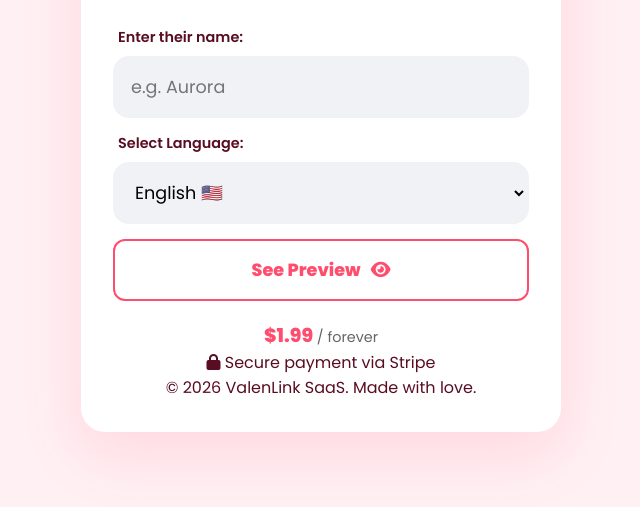
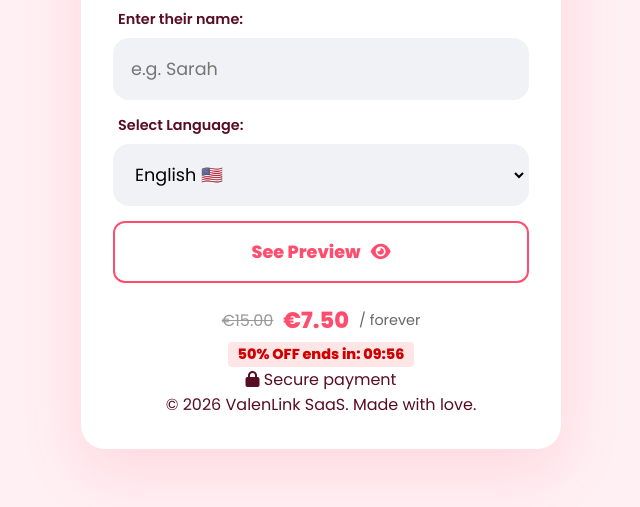
Before and after one commit to Tronkss27/valentine-saas, a plain HTML site: page index.html in a window 1280 px wide. Shown: the part 281-788 px from the top of the page, without its empty margins (319-959 px from the left). Drawn offline with Linux system fonts and the light colour scheme.

Commit message:
Update pricing with discount timer and dynamic placeholders
Co-authored-by: Cursor <cursoragent@cursor.com>

```diff
--- a/index.html
+++ b/index.html
@@ -43,8 +43,13 @@
                 </button>
 
                 <div class="pricing-mini">
-                    <p class="price-tag">$1.99 <span class="period">/ forever</span></p>
-                    <p class="disclaimer"><i class="fa-solid fa-lock"></i> Secure payment via Stripe</p>
+                    <p class="price-tag">
+                        <span class="original-price" id="originalPriceDisplay">€15.00</span>
+                        <span class="current-price" id="priceDisplay">€7.50</span>
+                        <span class="period" id="periodDisplay">/ forever</span>
+                    </p>
+                    <p class="offer-timer"><span id="offerLabel">50% OFF ends in:</span> <span id="countdown">10:00</span></p>
+                    <p class="disclaimer" id="securePaymentText"><i class="fa-solid fa-lock"></i> Secure payment</p>
                 </div>
             </div>
         </main>
@@ -84,9 +89,11 @@
 
             <div class="pricing-card mt-20">
                 <div class="price-header">
-                    <span class="amount" id="priceDisplay">$1.99</span>
-                    <span class="period" id="periodDisplay">/ forever</span>
+                    <span class="original-price-modal" id="modalOriginalPrice">€15.00</span>
+                    <span class="amount" id="modalPriceDisplay">€7.50</span>
+                    <span class="period" id="modalPeriodDisplay">/ forever</span>
                 </div>
+                <p class="offer-timer-modal"><span id="modalOfferLabel">50% OFF ends in:</span> <span id="modalCountdown">10:00</span></p>
                 <ul class="features" id="featuresList">
                     <li><i class="fa-solid fa-check"></i> Custom Name</li>
                     <li><i class="fa-solid fa-check"></i> "Unclickable No" Logic</li>
--- a/landing.js
+++ b/landing.js
@@ -60,8 +60,30 @@ document.addEventListener('DOMContentLoaded', () => {
         const priceDisplay = document.getElementById('priceDisplay');
         if(priceDisplay) priceDisplay.textContent = t.price;
 
+        const originalPriceDisplay = document.getElementById('originalPriceDisplay');
+        if(originalPriceDisplay) originalPriceDisplay.textContent = t.originalPrice;
+
         const periodDisplay = document.getElementById('periodDisplay');
         if(periodDisplay) periodDisplay.textContent = t.period;
+
+        const offerLabel = document.getElementById('offerLabel');
+        if(offerLabel) offerLabel.textContent = t.offerTimer;
+
+        const securePaymentText = document.getElementById('securePaymentText');
+        if(securePaymentText) securePaymentText.innerHTML = `<i class="fa-solid fa-lock"></i> ${t.securePayment}`;
+
+        // Modal Pricing
+        const modalPriceDisplay = document.getElementById('modalPriceDisplay');
+        if(modalPriceDisplay) modalPriceDisplay.textContent = t.price;
+
+        const modalOriginalPrice = document.getElementById('modalOriginalPrice');
+        if(modalOriginalPrice) modalOriginalPrice.textContent = t.originalPrice;
+
+        const modalPeriodDisplay = document.getElementById('modalPeriodDisplay');
+        if(modalPeriodDisplay) modalPeriodDisplay.textContent = t.period;
+
+        const modalOfferLabel = document.getElementById('modalOfferLabel');
+        if(modalOfferLabel) modalOfferLabel.textContent = t.offerTimer;
 
         // Features
         const featuresList = document.getElementById('featuresList');
@@ -381,4 +403,29 @@ document.addEventListener('DOMContentLoaded', () => {
         resultModal.classList.add('hidden');
         closePreview();
     });
+
+    // --- COUNTDOWN TIMER ---
+    function startTimer(duration, display1, display2) {
+        let timer = duration, minutes, seconds;
+        setInterval(function () {
+            minutes = parseInt(timer / 60, 10);
+            seconds = parseInt(timer % 60, 10);
+
+            minutes = minutes < 10 ? "0" + minutes : minutes;
+            seconds = seconds < 10 ? "0" + seconds : seconds;
+
+            const text = minutes + ":" + seconds;
+            if(display1) display1.textContent = text;
+            if(display2) display2.textContent = text;
+
+            if (--timer < 0) {
+                timer = duration; // Reset or stop? Let's restart for now or keep at 00:00
+                // timer = 0;
+            }
+        }, 1000);
+    }
+
+    const countdownDisplay = document.getElementById('countdown');
+    const modalCountdownDisplay = document.getElementById('modalCountdown');
+    startTimer(600, countdownDisplay, modalCountdownDisplay); // 10 minutes
 });
--- a/style.css
+++ b/style.css
@@ -134,9 +134,32 @@ input:focus, select:focus {
 }
 
 .price-tag {
-    font-size: 1.2rem;
+    font-size: 1.4rem;
     font-weight: 800;
     color: var(--primary);
+    display: flex;
+    align-items: center;
+    justify-content: center;
+    gap: 10px;
+    flex-wrap: wrap;
+}
+
+.original-price, .original-price-modal {
+    text-decoration: line-through;
+    color: #999;
+    font-size: 1rem;
+    font-weight: 400;
+}
+
+.offer-timer, .offer-timer-modal {
+    color: #d00000;
+    font-weight: 700;
+    font-size: 0.9rem;
+    margin-top: 5px;
+    background: #ffe6e6;
+    display: inline-block;
+    padding: 2px 10px;
+    border-radius: 4px;
 }
 
 .price-tag .period {
--- a/translations.js
+++ b/translations.js
@@ -3,11 +3,13 @@ const translations = {
         landingTitle: 'The "Impossible to Reject" <span class="highlight">Valentine</span> Card',
         landingSubtitle: 'Create a custom, interactive experience where "No" is not an option.',
         enterName: "Enter their name:",
-        placeholderName: "e.g. Aurora",
+        placeholderName: "e.g. Sarah",
         selectLang: "Select Language:",
         previewBtn: 'See Preview <i class="fa-solid fa-eye"></i>',
         generateBtn: 'Get Link <i class="fa-solid fa-arrow-right"></i>',
-        price: "$1.99",
+        price: "€7.50",
+        originalPrice: "€15.00",
+        offerTimer: "50% OFF ends in:",
         period: "/ forever",
         features: [
             "Custom Name",
@@ -15,7 +17,7 @@ const translations = {
             "Unique Shareable Link",
             "No Ads"
         ],
-        securePayment: "Secure payment via Stripe",
+        securePayment: "Secure payment",
         paymentSuccess: "Payment Successful!",
         yourLink: "Here is your unique link for",
         testLink: "Test Link",
@@ -56,11 +58,13 @@ const translations = {
         landingTitle: 'La Carta di San Valentino <span class="highlight">Impossibile da Rifiutare</span>',
         landingSubtitle: 'Crea un\'esperienza interattiva dove "No" non è un\'opzione.',
         enterName: "Inserisci il nome:",
-        placeholderName: "es. Aurora",
+        placeholderName: "es. Giulia",
         selectLang: "Seleziona Lingua:",
         previewBtn: 'Vedi Anteprima <i class="fa-solid fa-eye"></i>',
         generateBtn: 'Ottieni Link <i class="fa-solid fa-arrow-right"></i>',
-        price: "€1.99",
+        price: "€7.50",
+        originalPrice: "€15.00",
+        offerTimer: "Sconto 50% scade in:",
         period: "/ per sempre",
         features: [
             "Nome Personalizzato",
@@ -68,7 +72,7 @@ const translations = {
             "Link Unico Condivisibile",
             "Nessuna Pubblicità"
         ],
-        securePayment: "Pagamento sicuro via Stripe",
+        securePayment: "Pagamento sicuro",
         paymentSuccess: "Pagamento Riuscito!",
         yourLink: "Ecco il tuo link unico per",
         testLink: "Prova Link",
@@ -109,11 +113,13 @@ const translations = {
         landingTitle: 'Die <span class="highlight">Unablehnbare</span> Valentinskarte',
         landingSubtitle: 'Erstelle ein interaktives Erlebnis, bei dem "Nein" keine Option ist.',
         enterName: "Name eingeben:",
-        placeholderName: "z.B. Aurora",
+        placeholderName: "z.B. Lena",
         selectLang: "Sprache wählen:",
         previewBtn: 'Vorschau ansehen <i class="fa-solid fa-eye"></i>',
         generateBtn: 'Link erhalten <i class="fa-solid fa-arrow-right"></i>',
-        price: "€1.99",
+        price: "€7.50",
+        originalPrice: "€15.00",
+        offerTimer: "50% Rabatt endet in:",
         period: "/ für immer",
         features: [
             "Benutzerdefinierter Name",
@@ -121,7 +127,7 @@ const translations = {
             "Einzigartiger Link",
             "Keine Werbung"
         ],
-        securePayment: "Sichere Zahlung über Stripe",
+        securePayment: "Sichere Zahlung",
         paymentSuccess: "Zahlung erfolgreich!",
         yourLink: "Hier ist dein Link für",
         testLink: "Link testen",
@@ -162,11 +168,13 @@ const translations = {
         landingTitle: 'La Tarjeta de San Valentín <span class="highlight">Imposible de Rechazar</span>',
         landingSubtitle: 'Crea una experiencia interactiva donde "No" no es una opción.',
         enterName: "Ingresa su nombre:",
-        placeholderName: "ej. Aurora",
+        placeholderName: "ej. Sofia",
         selectLang: "Seleccionar Idioma:",
         previewBtn: 'Ver Vista Previa <i class="fa-solid fa-eye"></i>',
         generateBtn: 'Obtener Enlace <i class="fa-solid fa-arrow-right"></i>',
-        price: "€1.99",
+        price: "€7.50",
+        originalPrice: "€15.00",
+        offerTimer: "50% DTO termina en:",
         period: "/ para siempre",
         features: [
             "Nombre Personalizado",
@@ -174,7 +182,7 @@ const translations = {
             "Enlace Único",
             "Sin Anuncios"
         ],
-        securePayment: "Pago seguro vía Stripe",
+        securePayment: "Pago seguro",
         paymentSuccess: "¡Pago Exitoso!",
         yourLink: "Aquí está tu enlace para",
         testLink: "Probar Enlace",
@@ -215,11 +223,13 @@ const translations = {
         landingTitle: 'La Carte de Saint-Valentin <span class="highlight">Impossible à Refuser</span>',
         landingSubtitle: 'Créez une expérience interactive où "Non" n\'est pas une option.',
         enterName: "Entrez son nom :",
-        placeholderName: "ex. Aurora",
+        placeholderName: "ex. Camille",
         selectLang: "Choisir la langue :",
         previewBtn: 'Voir l\'aperçu <i class="fa-solid fa-eye"></i>',
         generateBtn: 'Obtenir le lien <i class="fa-solid fa-arrow-right"></i>',
-        price: "€1.99",
+        price: "€7.50",
+        originalPrice: "€15.00",
+        offerTimer: "-50% se termine dans :",
         period: "/ pour toujours",
         features: [
             "Nom Personnalisé",
@@ -227,7 +237,7 @@ const translations = {
             "Lien Unique",
             "Pas de Publicité"
         ],
-        securePayment: "Paiement sécurisé via Stripe",
+        securePayment: "Paiement sécurisé",
         paymentSuccess: "Paiement Réussi !",
         yourLink: "Voici votre lien unique pour",
         testLink: "Tester le lien",
```
